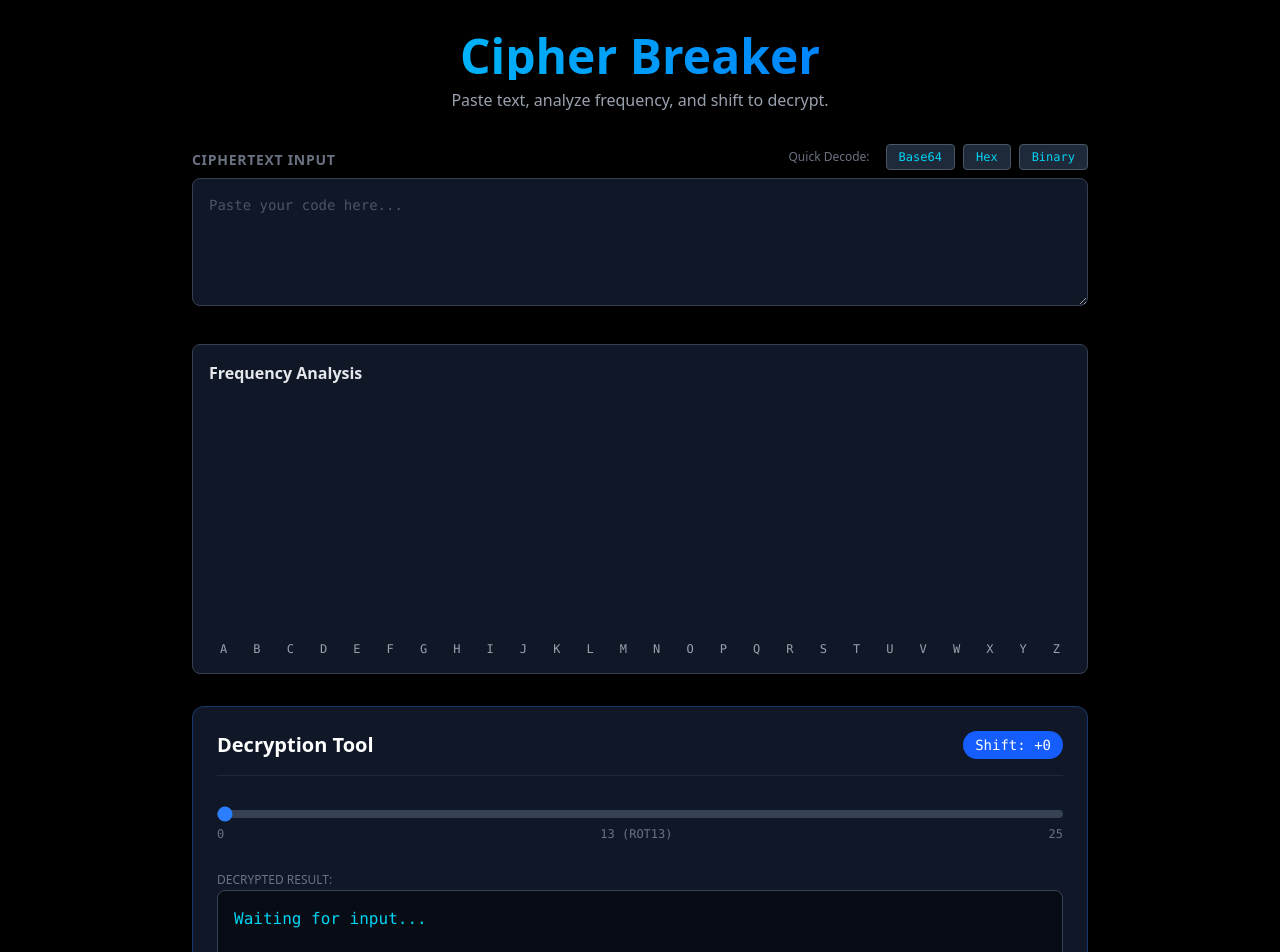
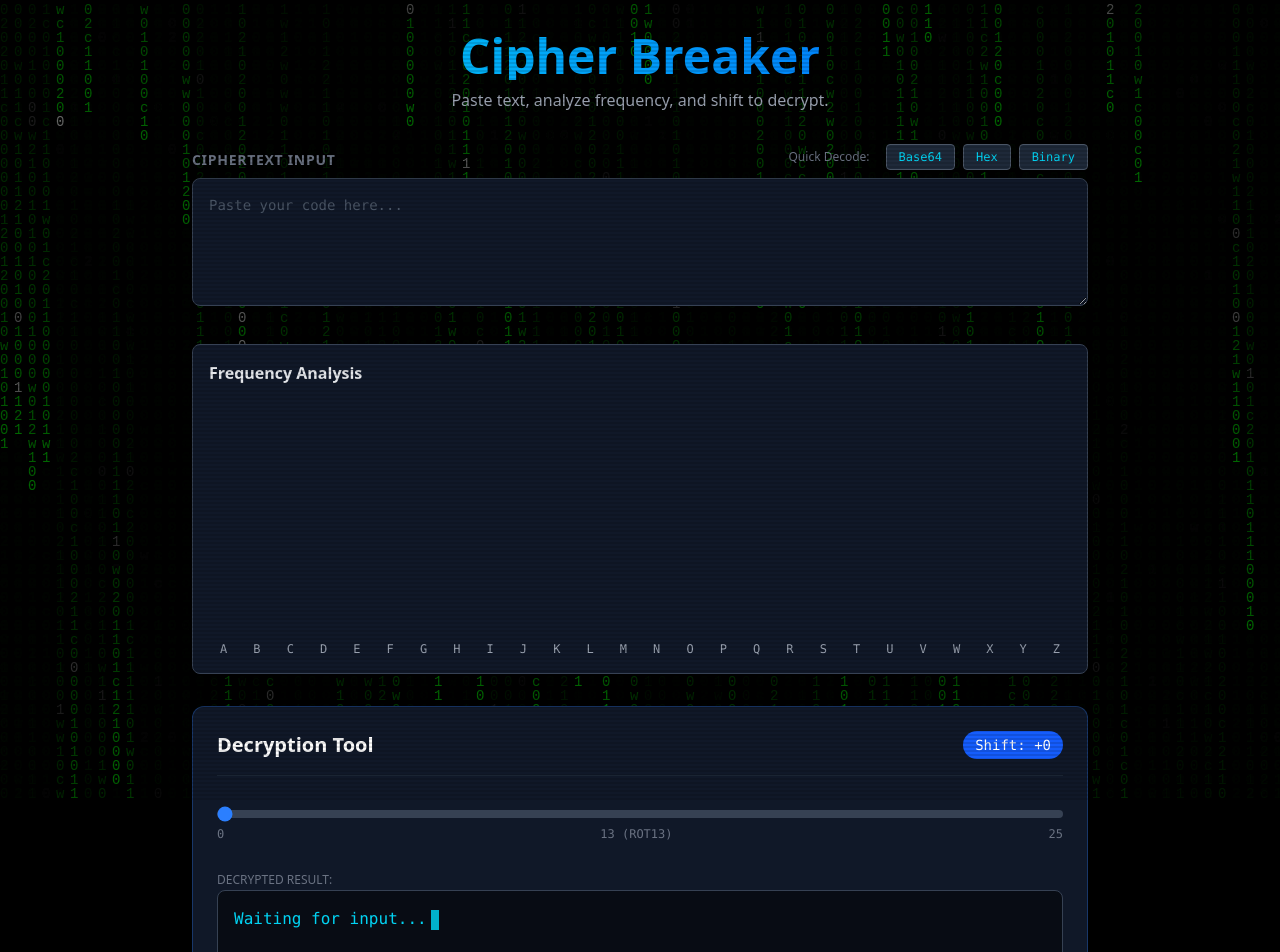
Before and after one commit to sakibmujbain/cipher-cracker, a Next.js app: page / in a window 1280 px wide. Shown: the top 952 px of the page. Built offline with nearby package versions, Linux system fonts and the light colour scheme.

Commit message:
Add animations

```diff
--- a/app/globals.css
+++ b/app/globals.css
@@ -1 +1,20 @@
 @import "tailwindcss";
+/* CRT Scanline Effect */
+.scanlines {
+  background: linear-gradient(
+    to bottom,
+    rgba(255, 255, 255, 0),
+    rgba(255, 255, 255, 0) 50%,
+    rgba(0, 0, 0, 0.2) 50%,
+    rgba(0, 0, 0, 0.2)
+  );
+  background-size: 100% 4px;
+  position: fixed;
+  top: 0;
+  left: 0;
+  width: 100vw;
+  height: 100vh;
+  pointer-events: none;
+  z-index: 50;
+  opacity: 0.6;
+}
--- a/app/page.tsx
+++ b/app/page.tsx
@@ -4,6 +4,8 @@ import { useState, useMemo } from "react";
 import { analyzeText, decryptText } from "@/lib/analyzer";
 import { decodeBase64, decodeHex, decodeBinary } from "@/lib/decoders";
 import { FrequencyChart } from "@/components/FrequencyChart";
+import { MatrixRain } from "@/components/MatrixRain";
+import { TypewriterEffect } from "@/components/TypewriterEffect";
 
 export default function Home() {
   const [input, setInput] = useState("");
@@ -26,8 +28,14 @@ export default function Home() {
   };
 
   return (
-    <main className="min-h-screen bg-black text-gray-100 p-8 flex flex-col items-center font-sans">
-      <div className="max-w-4xl w-full space-y-8">
+    <main className="min-h-screen bg-black text-gray-100 p-8 flex flex-col items-center font-sans relative overflow-hidden">
+
+      {/* 1. Background Effects */}
+      <MatrixRain />
+      <div className="scanlines"></div>
+
+      {/* 2. Main Content Container (Added z-10 here) */}
+      <div className="max-w-4xl w-full space-y-8 z-10 relative">
 
         <div className="text-center space-y-2">
           <h1 className="text-5xl font-bold bg-gradient-to-r from-cyan-400 to-blue-600 bg-clip-text text-transparent">
@@ -40,7 +48,6 @@ export default function Home() {
 
         {/* Input Section */}
         <div className="w-full space-y-2">
-
           <div className="flex justify-between items-end">
             <label className="text-sm font-bold text-gray-500 uppercase tracking-wider">Ciphertext Input</label>
 
@@ -71,10 +78,9 @@ export default function Home() {
             value={input}
             onChange={(e) => setInput(e.target.value)}
             placeholder="Paste your code here..."
-            className="w-full h-32 p-4 bg-gray-900 text-white border border-gray-700 rounded-lg focus:ring-2 focus:ring-blue-500 focus:outline-none font-mono text-sm resize-y placeholder-gray-600"
+            className="w-full h-32 p-4 bg-gray-900 text-white border border-gray-700 rounded-lg focus:ring-2 focus:ring-blue-500 focus:outline-none font-mono text-sm resize-y placeholder-gray-600 z-20 relative"
           />
 
-          {/* 👇 NEW: Error Message Area */}
           {error && (
             <div className="text-red-400 text-xs font-bold animate-pulse">
               ⚠️ {error}
@@ -110,9 +116,9 @@ export default function Home() {
 
           <div className="space-y-2">
              <label className="text-xs text-gray-500 uppercase">Decrypted Result:</label>
-             <div className="p-4 bg-black/50 rounded-lg border border-gray-700 min-h-[100px] font-mono text-cyan-400 whitespace-pre-wrap break-words">
-               {decryptedText || "Waiting for input..."}
-             </div>
+            <div className="p-4 bg-black/50 rounded-lg border border-gray-700 min-h-[100px] font-mono text-cyan-400 whitespace-pre-wrap break-words">
+  <TypewriterEffect text={decryptedText || "Waiting for input..."} />
+</div>
           </div>
         </div>
 
--- /dev/null
+++ b/components/MatrixRain.tsx
@@ -0,0 +1,83 @@
+"use client";
+
+import { useEffect, useRef } from "react";
+
+export const MatrixRain = () => {
+  const canvasRef = useRef<HTMLCanvasElement>(null);
+
+  useEffect(() => {
+    const canvas = canvasRef.current;
+    if (!canvas) return;
+
+    const ctx = canvas.getContext("2d");
+    if (!ctx) return;
+
+    // Set canvas to full screen
+    canvas.width = window.innerWidth;
+    canvas.height = window.innerHeight;
+
+    // Matrix characters (Japanese Katakana + Latin)
+    const chars = "cw01010101010100012002";
+    const charArray = chars.split("");
+
+    const fontSize = 14;
+    const columns = canvas.width / fontSize;
+
+    // Array to track the y-coordinate of each column
+    const drops: number[] = [];
+    for (let i = 0; i < columns; i++) {
+      drops[i] = 1;
+    }
+
+    const draw = () => {
+      // Black background with slight opacity (creates the fade trail effect)
+      ctx.fillStyle = "rgba(0, 0, 0, 0.05)";
+      ctx.fillRect(0, 0, canvas.width, canvas.height);
+
+      ctx.fillStyle = "#0F0"; // Green text (classic Matrix)
+      // ctx.fillStyle = "#0ff"; // Cyan text (fits your theme better?) -> Change to this if you prefer blue!
+      ctx.font = `${fontSize}px monospace`;
+
+      for (let i = 0; i < drops.length; i++) {
+        const text = charArray[Math.floor(Math.random() * charArray.length)];
+
+        // Randomly change color for a "glitch" effect
+        if (Math.random() > 0.98) {
+            ctx.fillStyle = "#fff"; // Occasional white flicker
+        } else {
+             ctx.fillStyle = "#0F0"; // Back to Green (or #0ff for Cyan)
+        }
+
+        ctx.fillText(text, i * fontSize, drops[i] * fontSize);
+
+        // Reset drop to top randomly
+        if (drops[i] * fontSize > canvas.height && Math.random() > 0.975) {
+          drops[i] = 0;
+        }
+
+        drops[i]++;
+      }
+    };
+
+    const interval = setInterval(draw, 33);
+
+    // Cleanup on resize or unmount
+    const handleResize = () => {
+        canvas.width = window.innerWidth;
+        canvas.height = window.innerHeight;
+    };
+    window.addEventListener('resize', handleResize);
+
+    return () => {
+        clearInterval(interval);
+        window.removeEventListener('resize', handleResize);
+    };
+  }, []);
+
+  return (
+    <canvas
+      ref={canvasRef}
+      className="fixed top-0 left-0 w-full h-full z-0 opacity-40 pointer-events-none"
+    />
+  );
+};
--- /dev/null
+++ b/components/TypewriterEffect.tsx
@@ -0,0 +1,41 @@
+"use client";
+
+import { useState, useEffect } from "react";
+
+interface TypewriterProps {
+  text: string;
+  speed?: number; // Optional speed control
+}
+
+export const TypewriterEffect = ({ text, speed = 20 }: TypewriterProps) => {
+  const [displayedText, setDisplayedText] = useState("");
+
+  useEffect(() => {
+    // 1. Reset text when the input changes
+    setDisplayedText("");
+
+    let i = 0;
+    const timer = setInterval(() => {
+      // 2. Add one character at a time
+      if (i < text.length - 1) {
+        setDisplayedText((prev) => prev + text.charAt(i));
+        i++;
+      } else {
+        // Ensure the full text is shown at the end
+        setDisplayedText(text);
+        clearInterval(timer);
+      }
+    }, speed);
+
+    // Cleanup timer if the user slides the slider again quickly
+    return () => clearInterval(timer);
+  }, [text, speed]);
+
+  return (
+    <span className="font-mono text-cyan-400 break-words">
+      {displayedText}
+      {/* The Blinking Cursor */}
+      <span className="inline-block w-2 h-5 ml-1 align-middle bg-cyan-400 animate-pulse"></span>
+    </span>
+  );
+};
```
